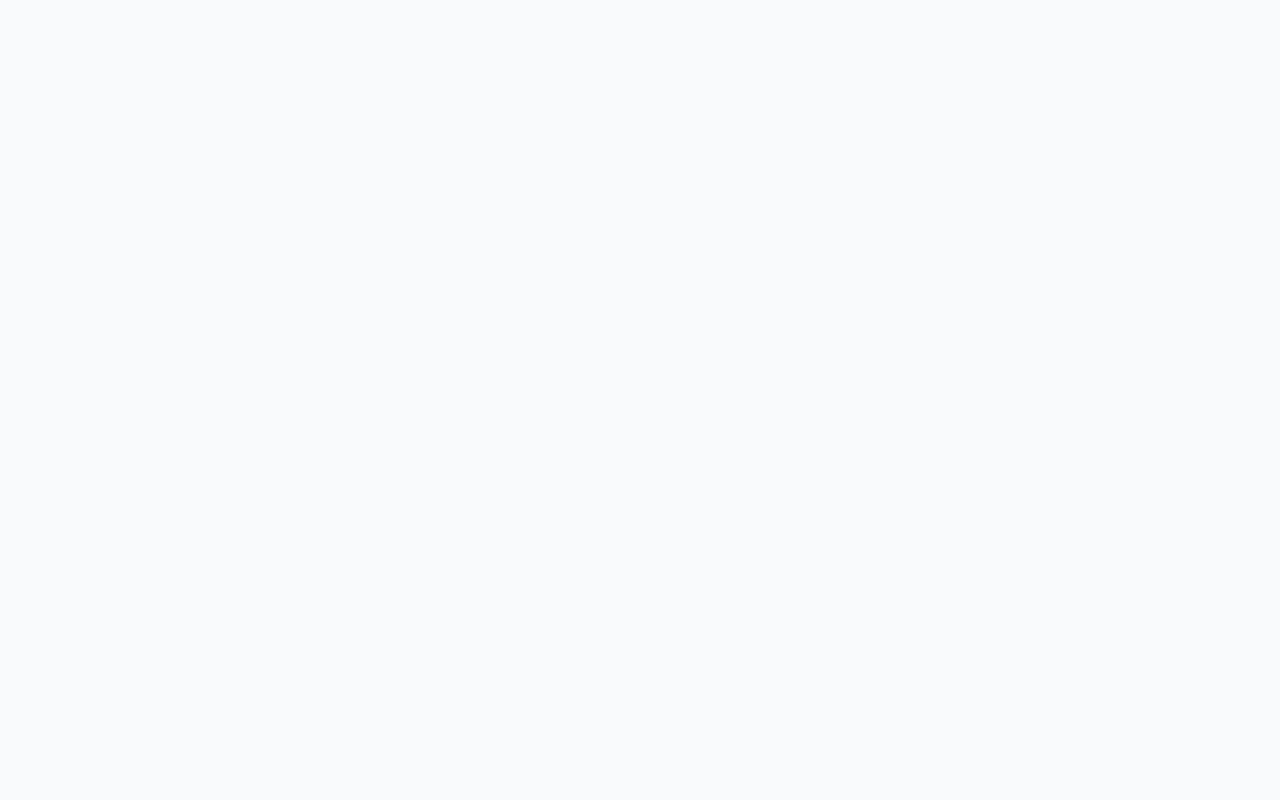
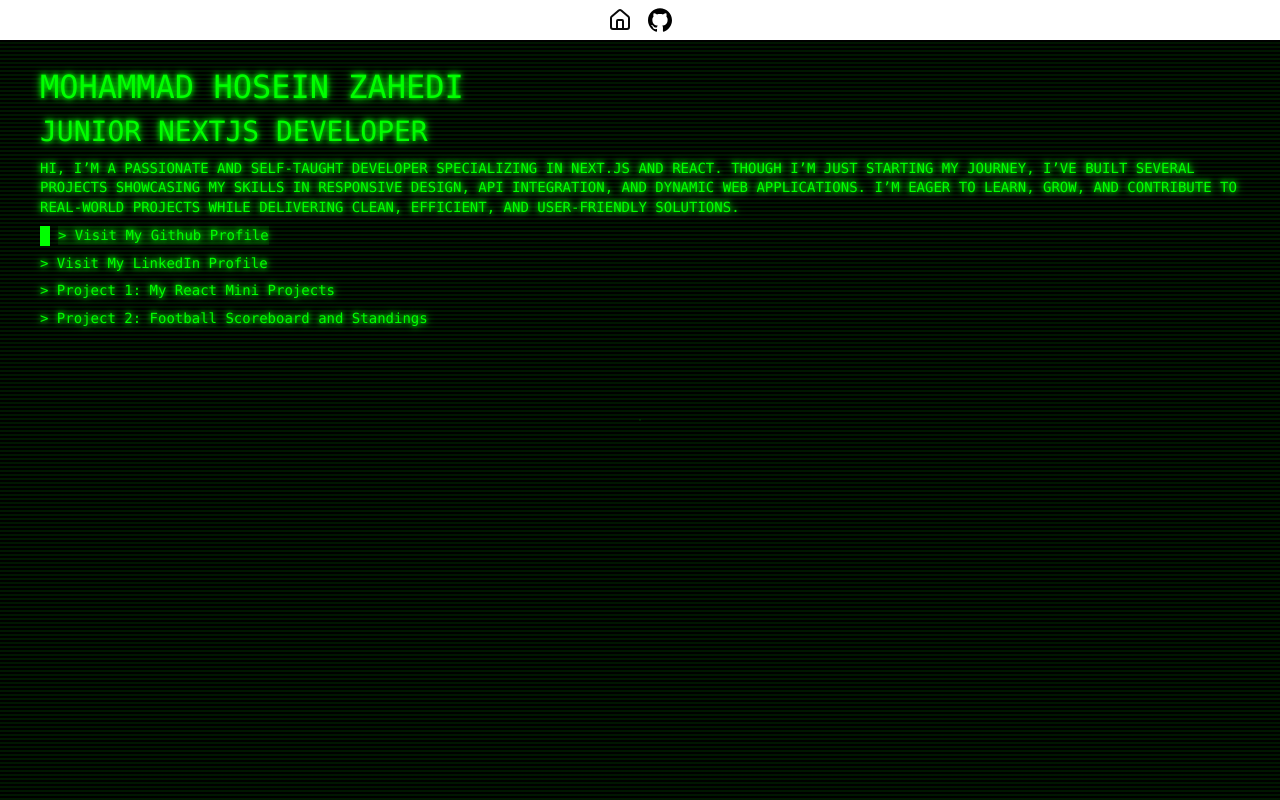
Before and after one commit to mohammadhoseinzahedi/react-mini-projects, a React (Vite) app: page /resume in a window 1280 px wide. Before the commit this address had no page. Built offline with nearby package versions, Linux system fonts and the light colour scheme.

Commit message:
added resume project

```diff
--- a/src/index.css
+++ b/src/index.css
@@ -30,6 +30,20 @@
   --chart-4: hsl(43 74% 66%);
   --chart-5: hsl(27 87% 67%);
   --radius: 0.6rem;
+  --terminal-green: #00ff00; /* Glowing green text */
+  --terminal-black: #000000; /* Black terminal background */
+  --crt-grid: radial-gradient(
+    circle,
+    rgba(0, 255, 0, 0.1) 1px,
+    rgba(0, 0, 0, 0.1) 1px
+  ); /* CRT pixel grid effect */
+  --scanline: repeating-linear-gradient(
+    to bottom,
+    transparent,
+    transparent 2px,
+    rgba(0, 255, 0, 0.1) 2px,
+    rgba(0, 255, 0, 0.1) 4px
+  ); /* Scanline effect */
 }
 
 .dark {
@@ -98,3 +112,151 @@
     @apply bg-background text-foreground;
   }
 }
+
+.terminal-wrapper {
+  background: var(--crt-grid), var(--scanline), var(--terminal-black);
+  color: var(--terminal-green);
+  font-family: var(--font-mono), monospace;
+  font-size: 14px;
+  line-height: 1.4;
+  text-shadow: 0 0 5px #00FF00, 0 0 10px #00FF00;
+  margin: 0;
+  padding: 0 20px;
+  height: calc(100vh - 40px); /* Adjust height to account for header */
+  overflow: hidden; /* Prevent scrolling */
+}
+
+.terminal {
+  position: relative;
+  width: 100%;
+  height: 100%; /* Take full height of wrapper */
+  padding: 20px;
+  box-sizing: border-box;
+  overflow: hidden; /* Hide overflow for the CRT effect */
+}
+
+/* Headings and text */
+.terminal-output h1,
+.terminal-output h2,
+.terminal-output h3,
+.terminal-output p,
+.terminal-output code {
+  text-transform: uppercase; /* Uppercase text */
+  margin: 0.5rem 0; /* Consistent spacing */
+}
+
+
+/* Default font sizes for headings */
+.terminal-output h1 {
+  font-size: 2rem; /* 32px */
+  line-height: 1.2;
+}
+
+.terminal-output h2 {
+  font-size: 1.75rem; /* 28px */
+  line-height: 1.3;
+}
+
+.terminal-output h3 {
+  font-size: 1.5rem; /* 24px */
+  line-height: 1.4;
+}
+
+/* CRT overlay effect */
+.terminal::before {
+  content: "";
+  position: absolute;
+  top: 0;
+  left: 0;
+  width: 100%;
+  height: 100%;
+  background: var(--crt-grid), var(--scanline);
+  pointer-events: none; /* Ensure the overlay doesn't block interactions */
+  opacity: 0.5;
+  z-index: -1;
+}
+
+/* Terminal output styling */
+.terminal-output {
+  white-space: pre-wrap; /* Preserve formatting and line breaks */
+}
+
+/* Links container */
+.terminal-output .links {
+  display: flex;
+  flex-direction: column;
+  gap: 0.5rem;
+}
+
+/* Link styling */
+.terminal-output .link {
+  display: flex;
+  align-items: center;
+  gap: 0.5rem;
+  cursor: pointer; /* Show pointer cursor on hover */
+}
+
+.terminal-output .link a {
+  color: var(--terminal-green);
+  text-decoration: none;
+}
+
+.terminal-output .link.selected a {
+  background: rgba(0, 255, 0, 0.1); /* Highlight selected link */
+}
+
+/* Blinking cursor */
+.terminal-output .terminal-cursor {
+  display: inline-block;
+  width: 10px;
+  height: 20px;
+  background: var(--terminal-green);
+  animation: blink 1s infinite;
+}
+
+@keyframes blink {
+  0%,
+  49% {
+    opacity: 1;
+  }
+  50%,
+  100% {
+    opacity: 0;
+  }
+}
+
+/* Responsive adjustments */
+@media (max-width: 768px) {
+  .terminal-output {
+    padding: 0 10px; /* Reduce padding on small devices */
+  }
+
+  .terminal {
+    padding: 10px; /* Reduce padding on small devices */
+  }
+
+  .terminal-output h1 {
+    font-size: 1.5rem; /* Smaller font size for headings */
+  }
+
+  .terminal-output h2 {
+    font-size: 1.2rem; /* Smaller font size for subheadings */
+  }
+
+  .terminal-output {
+    font-size: 12px; /* Smaller font size for terminal output */
+  }
+
+  .terminal-output .links {
+    gap: 0.25rem; /* Reduce gap between links */
+  }
+
+  .terminal-output .link {
+    gap: 0.25rem; /* Reduce gap between cursor and link text */
+  }
+
+  .terminal-output .terminal-cursor {
+    width: 8px; /* Smaller cursor */
+    height: 16px;
+  }
+}
--- a/src/lib/constants.ts
+++ b/src/lib/constants.ts
@@ -12,6 +12,17 @@ export const TECH_COLORS: { [key: string]: { text: string; bg: string } } = {
 };
 
 export const PROJECTS: readonly Project[] = [
+  {
+    title: "Terminal Resume",
+    description: "Personal resume inspired by fallout terminal",
+    // image: "https://via.placeholder.com/150",
+    href: "/resume",
+    techs: [
+      "TypeScript",
+      "React",
+      "TailwindCSS",
+    ],
+  },
   {
     title: "Contacts",
     description: "A simple contact list",
--- a/src/main.tsx
+++ b/src/main.tsx
@@ -8,6 +8,7 @@ import ContactsPage from "@/pages/contacts.page";
 import EditContactPage from "@/pages/edit-contact.page";
 import ContactPage from "@/pages/contact.page";
 import MemoryMatchGamePage from "@/pages/memory-match-game.page";
+import ResumePage from "@/pages/resume.page";
 import MainLayout from "@/pages/layout";
 
 createRoot(document.getElementById("root")!).render(
@@ -22,8 +23,8 @@ createRoot(document.getElementById("root")!).render(
               <Route path=":uuid" element={<ContactPage />} />
               <Route path=":uuid/edit" element={<EditContactPage />} />
             </Route>
-            <Route path="/memory-match-game" element={<MemoryMatchGamePage />}
-            />
+            <Route path="/memory-match-game" element={<MemoryMatchGamePage />} />
+            <Route path="/resume" element={<ResumePage />} />
           </Route>
         </Routes>
       </BrowserRouter>
--- a/src/pages/layout.tsx
+++ b/src/pages/layout.tsx
@@ -19,7 +19,10 @@ const MainLayout = () => {
           </Link>
         </Container>
       </header>
-      <Outlet />
+      {/* Add padding-top to Outlet to account for the sticky header */}
+      <div> {/* Adjust this value based on your header's height */}
+        <Outlet />
+      </div>
     </>
   );
 };
--- /dev/null
+++ b/src/pages/resume.page.tsx
@@ -0,0 +1,48 @@
+import TerminalLinks from "@/projects/fallout-terminal-resume/terminal-links";
+
+const links = [
+  {
+    id: 1,
+    text: "> Visit My Github Profile",
+    href: "https://github.com/mohammadhoseinzahedi/",
+  },
+  {
+    id: 2,
+    text: "> Visit My LinkedIn Profile",
+    href: "https://www.linkedin.com/in/mohammad-hosein-zahedi-582687353/",
+  },
+  {
+    id: 3,
+    text: "> Project 1: My React Mini Projects",
+    href: "https://mohammadhoseinzahedi.github.io/react-mini-projects/",
+  },
+  {
+    id: 4,
+    text: "> Project 2: Football Scoreboard and Standings",
+    href: "https://namaball.vercel.app/",
+  },
+];
+
+export default function ResumePage() {
+  return (
+    <div className="terminal-wrapper"> {/* Adjust height to account for header */}
+      <div className="terminal"> {/* Ensure terminal takes full height */}
+        <div className="terminal-output">
+          <h1>Mohammad Hosein Zahedi</h1>
+          <h2>Junior NextJS Developer</h2>
+          <p>
+            Hi, I’m a passionate and self-taught developer specializing in
+            Next.js and React. Though I’m just starting my journey, I’ve built
+            several projects showcasing my skills in responsive design, API
+            integration, and dynamic web applications. I’m eager to learn, grow,
+            and contribute to real-world projects while delivering clean,
+            efficient, and user-friendly solutions.
+          </p>
+
+          {/* Links for navigation */}
+          <TerminalLinks links={links} />
+        </div>
+      </div>
+    </div>
+  );
+}
--- /dev/null
+++ b/src/projects/fallout-terminal-resume/terminal-links.tsx
@@ -0,0 +1,56 @@
+import { useEffect, useState } from "react";
+
+type LinkType = {
+  id: number;
+  text: string;
+  href: string;
+};
+type TerminalLinksProps = {
+  links: LinkType[];
+};
+
+const TerminalLinks = ({ links }: TerminalLinksProps) => {
+  const [selectedIndex, setSelectedIndex] = useState(0);
+
+  // Handle keyboard navigation
+  useEffect(() => {
+    const handleKeyDown = (event: KeyboardEvent) => {
+      switch (event.key) {
+        case "ArrowUp":
+          setSelectedIndex((prev) => (prev > 0 ? prev - 1 : prev));
+          break;
+        case "ArrowDown":
+          setSelectedIndex((prev) =>
+            prev < links.length - 1 ? prev + 1 : prev
+          );
+          break;
+        case "Enter":
+          window.location.href = links[selectedIndex].href; // Navigate to the selected link
+          break;
+        default:
+          break;
+      }
+    };
+
+    window.addEventListener("keydown", handleKeyDown);
+    // Cleanup function to remove the event listener
+    return () => window.removeEventListener("keydown", handleKeyDown);
+  }, [selectedIndex, links]);
+
+  return (
+    <div className="links">
+      {links.map((link, index) => (
+        <div
+          key={link.id}
+          className={`link ${index === selectedIndex ? "selected" : ""}`}
+          onMouseEnter={() => setSelectedIndex(index)} // Update selected index on hover
+        >
+          {index === selectedIndex && <span className="terminal-cursor"></span>}
+          <a href={link.href}>{link.text}</a>
+        </div>
+      ))}
+    </div>
+  );
+};
+
+export default TerminalLinks;
```
